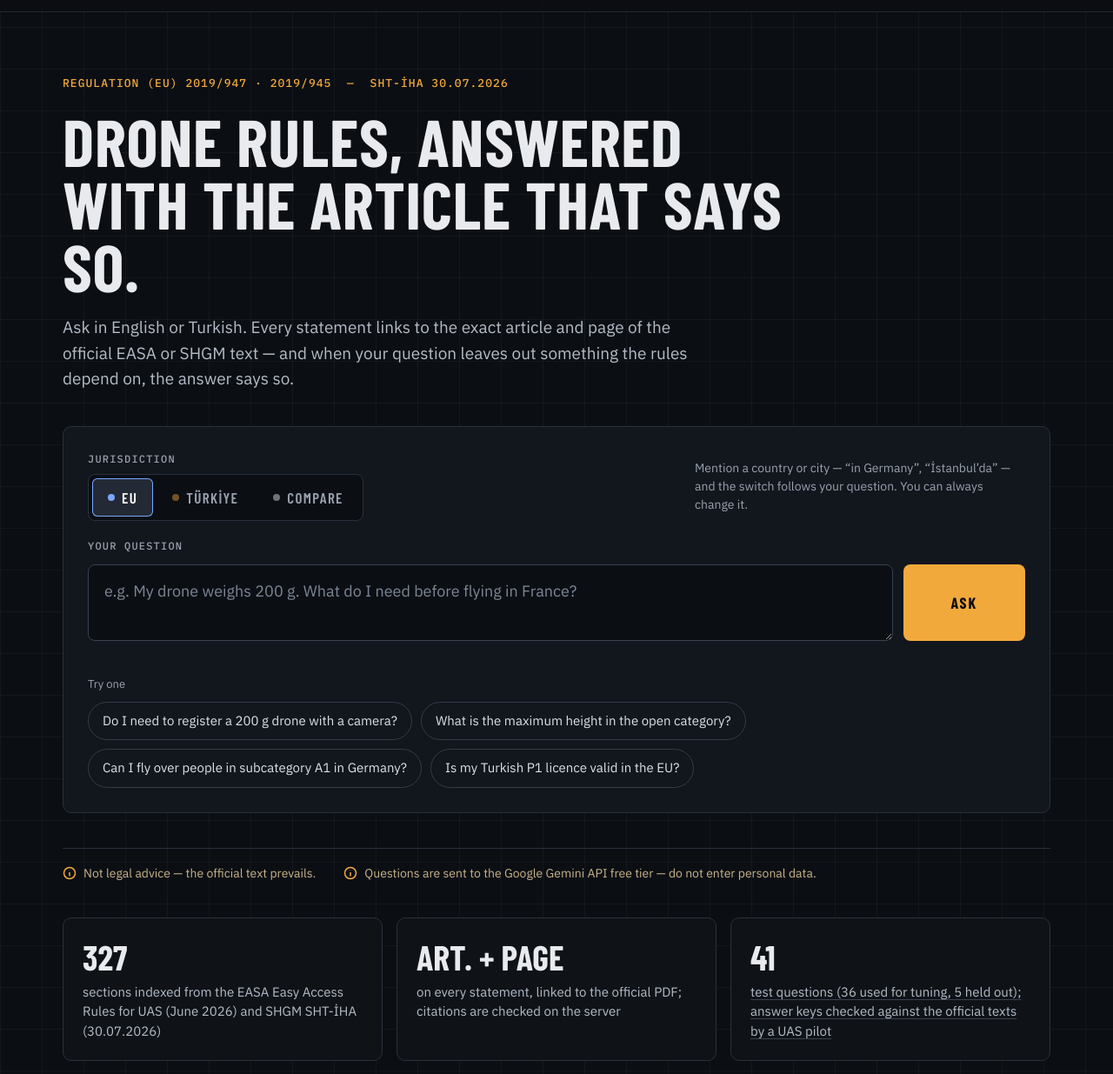
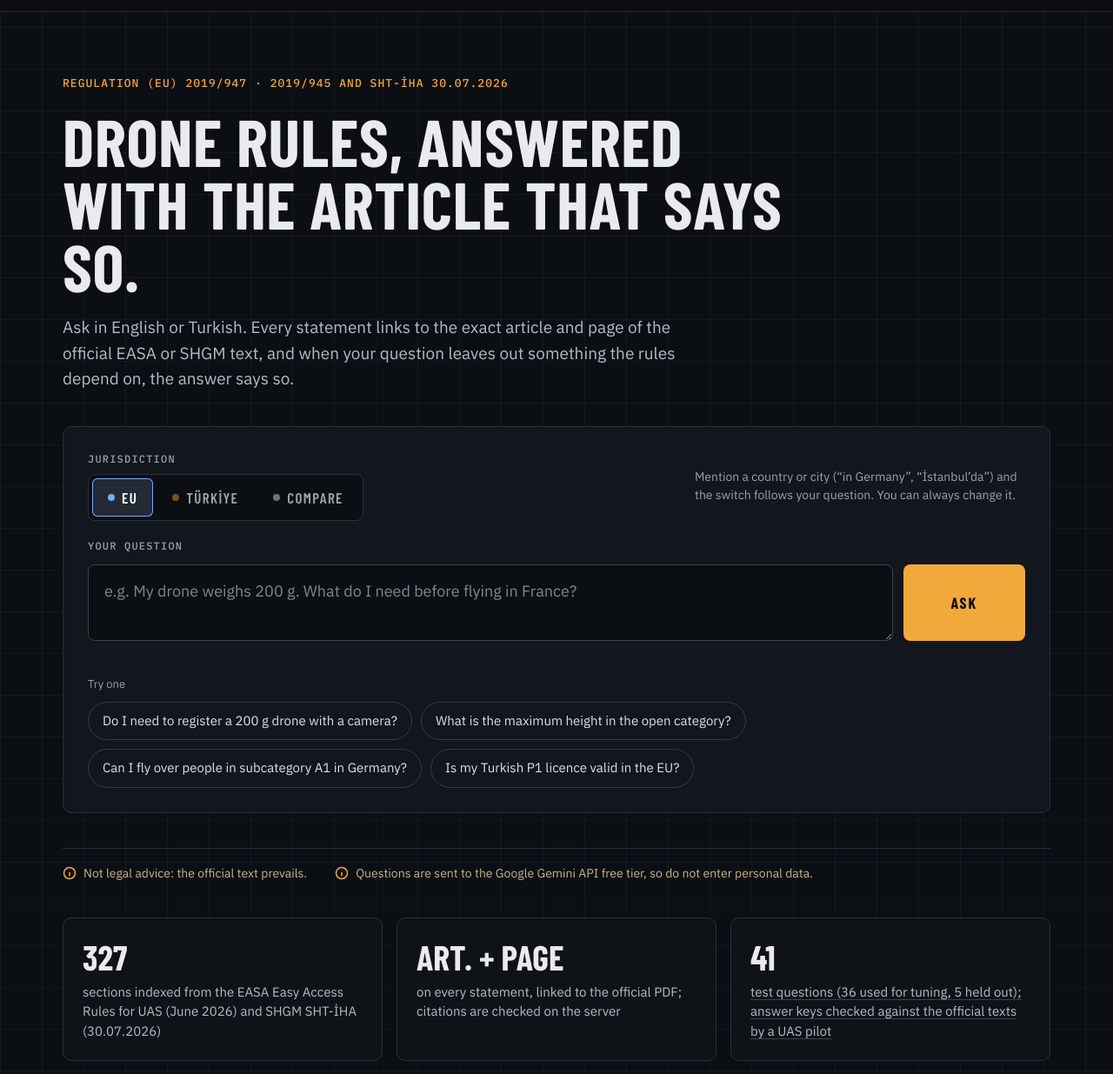
Before and after one commit to atilbarslan/drone-regs-assistant, a plain HTML site: page frontend/index.html in a window 1280 px wide. Shown: the part 65-1300 px from the top of the page at 87% size. Drawn offline with Linux system fonts and the light colour scheme.

Commit message:
Rewrite the page texts and fake answers without long dashes

```diff
--- a/frontend/index.html
+++ b/frontend/index.html
@@ -50,7 +50,7 @@
     <main id="main">
       <div id="home-view" class="home">
         <div class="intro">
-          <p class="kicker" data-i18n="kicker">REGULATION (EU) 2019/947 · 2019/945 — SHT-İHA 30.07.2026</p>
+          <p class="kicker" data-i18n="kicker">REGULATION (EU) 2019/947 · 2019/945 AND SHT-İHA 30.07.2026</p>
           <h1 class="headline" data-i18n="headline">Drone rules, answered with the article that says so.</h1>
           <p class="lede" data-i18n="lede"></p>
         </div>
@@ -82,11 +82,11 @@
         <div class="notices" role="note">
           <span class="notice">
             <svg width="16" height="16" viewBox="0 0 16 16" fill="none" stroke="#F2A93B" stroke-width="1.5" aria-hidden="true" focusable="false"><circle cx="8" cy="8" r="6.5" /><path d="M8 7v4.5M8 4.6v.2" /></svg>
-            <span data-i18n="noticeLegal">Not legal advice — the official text prevails.</span>
+            <span data-i18n="noticeLegal">Not legal advice: the official text prevails.</span>
           </span>
           <span class="notice">
             <svg width="16" height="16" viewBox="0 0 16 16" fill="none" stroke="#F2A93B" stroke-width="1.5" aria-hidden="true" focusable="false"><circle cx="8" cy="8" r="6.5" /><path d="M8 7v4.5M8 4.6v.2" /></svg>
-            <span data-i18n="noticeData">Questions are sent to the Google Gemini API free tier — do not enter personal data.</span>
+            <span data-i18n="noticeData">Questions are sent to the Google Gemini API free tier, so do not enter personal data.</span>
           </span>
         </div>
 
@@ -129,9 +129,9 @@
           <button id="followup-submit" type="submit" class="primary" data-i18n="submit">Ask</button>
         </form>
         <p class="note-line" role="note">
-          <span data-i18n="noticeLegal">Not legal advice — the official text prevails.</span>
+          <span data-i18n="noticeLegal">Not legal advice: the official text prevails.</span>
           ·
-          <span data-i18n="noticeData">Questions are sent to the Google Gemini API free tier — do not enter personal data.</span>
+          <span data-i18n="noticeData">Questions are sent to the Google Gemini API free tier, so do not enter personal data.</span>
         </p>
       </div>
 
--- a/frontend/render.js
+++ b/frontend/render.js
@@ -16,15 +16,15 @@ export const STRINGS = {
     jurisdiction: "JURISDICTION",
     jurisdictionLabel: "Jurisdiction",
     modeNames: { EU: "EU", TR: "TÜRKİYE", compare: "COMPARE" },
-    kicker: "REGULATION (EU) 2019/947 · 2019/945  —  SHT-İHA 30.07.2026",
+    kicker: "REGULATION (EU) 2019/947 · 2019/945 AND SHT-İHA 30.07.2026",
     headline: "Drone rules, answered with the article that says so.",
     lede:
       "Ask in English or Turkish. Every statement links to the exact article and page of the " +
-      "official EASA or SHGM text — and when your question leaves out something the rules " +
+      "official EASA or SHGM text, and when your question leaves out something the rules " +
       "depend on, the answer says so.",
     askLabel: "Ask a question",
     switchHint:
-      "Mention a country or city — “in Germany”, “İstanbul’da” — and the switch follows your " +
+      "Mention a country or city (“in Germany”, “İstanbul’da”) and the switch follows your " +
       "question. You can always change it.",
     questionLabel: "YOUR QUESTION",
     placeholders: {
@@ -36,8 +36,8 @@ export const STRINGS = {
     submitting: "Asking…",
     waitSeconds: (s) => `Wait ${s} s`,
     tryOne: "Try one",
-    noticeLegal: "Not legal advice — the official text prevails.",
-    noticeData: "Questions are sent to the Google Gemini API free tier — do not enter personal data.",
+    noticeLegal: "Not legal advice: the official text prevails.",
+    noticeData: "Questions are sent to the Google Gemini API free tier, so do not enter personal data.",
     factsLabel: "What is behind the answers",
     factSections: "sections indexed from the EASA Easy Access Rules for UAS (June 2026) and SHGM SHT-İHA (30.07.2026)",
     factCiteValue: "ART. + PAGE",
@@ -109,14 +109,14 @@ export const STRINGS = {
     jurisdiction: "YETKİ ALANI",
     jurisdictionLabel: "Yetki alanı",
     modeNames: { EU: "AB", TR: "TÜRKİYE", compare: "KARŞILAŞTIR" },
-    kicker: "(AB) 2019/947 · 2019/945 TÜZÜKLERİ  —  SHT-İHA 30.07.2026",
+    kicker: "(AB) 2019/947 · 2019/945 TÜZÜKLERİ VE SHT-İHA 30.07.2026",
     headline: "Drone kurallarına, dayanağı olan maddeyle cevap.",
     lede:
       "Türkçe ya da İngilizce sorun. Her ifade, EASA ya da SHGM resmi metnindeki maddeye ve " +
       "sayfaya bağlanır; sorunuz kuralların bağlı olduğu bir bilgiyi belirtmiyorsa cevap bunu söyler.",
     askLabel: "Soru sorun",
     switchHint:
-      "Bir ülke ya da şehir yazın — “in Germany”, “İstanbul’da” — anahtar sorunuza göre değişir. " +
+      "Bir ülke ya da şehir yazın (“in Germany”, “İstanbul’da”), anahtar sorunuza göre değişir. " +
       "İstediğiniz zaman değiştirebilirsiniz.",
     questionLabel: "SORUNUZ",
     placeholders: {
@@ -128,8 +128,8 @@ export const STRINGS = {
     submitting: "Soruluyor…",
     waitSeconds: (s) => `${s} sn bekleyin`,
     tryOne: "Birini deneyin",
-    noticeLegal: "Hukuki danışmanlık değildir — resmi metin esastır.",
-    noticeData: "Sorular Google Gemini API’nin ücretsiz katmanına gönderilir — kişisel veri girmeyin.",
+    noticeLegal: "Hukuki danışmanlık değildir: resmi metin esastır.",
+    noticeData: "Sorular Google Gemini API’nin ücretsiz katmanına gönderilir; kişisel veri girmeyin.",
     factsLabel: "Cevapların arkasında ne var",
     factSections: "bölüm: EASA Easy Access Rules for UAS (Haziran 2026) ve SHGM SHT-İHA (30.07.2026) metinlerinden dizinlendi",
     factCiteValue: "MADDE + SAYFA",
```
Also changed, not shown: 2 other files.
